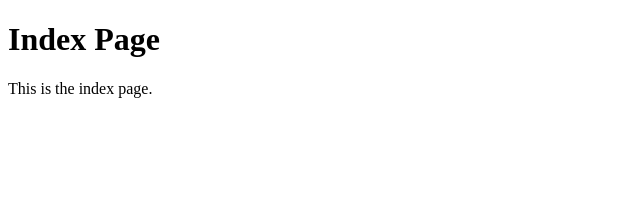
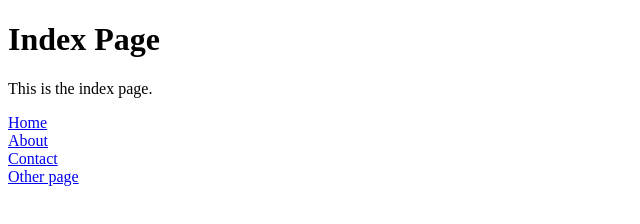
Before and after one commit to sambailey222/basic-informational-site-node, a plain HTML site: page index.html in a window 1280 px wide. Shown: the whole page, without its empty margins (0-640 px from the left). Drawn offline with Linux system fonts and the light colour scheme.

Commit message:
add links on all pages

```diff
--- a/index.html
+++ b/index.html
@@ -3,5 +3,9 @@
 <body>
 <h1>Index Page</h1>
 <p>This is the index page.</p>
+<a href="http://localhost:8080/">Home</a> <br>
+<a href="http://localhost:8080/about">About</a> <br>
+<a href="http://localhost:8080/contact-me">Contact</a><br>
+<a href="http://localhost:8080/test">Other page</a>
 </body>
 </html>
```
Also changed, not shown: 404.html (+4 -0 lines), about.html (+4 -0 lines), contact-me.html (+4 -0 lines).
